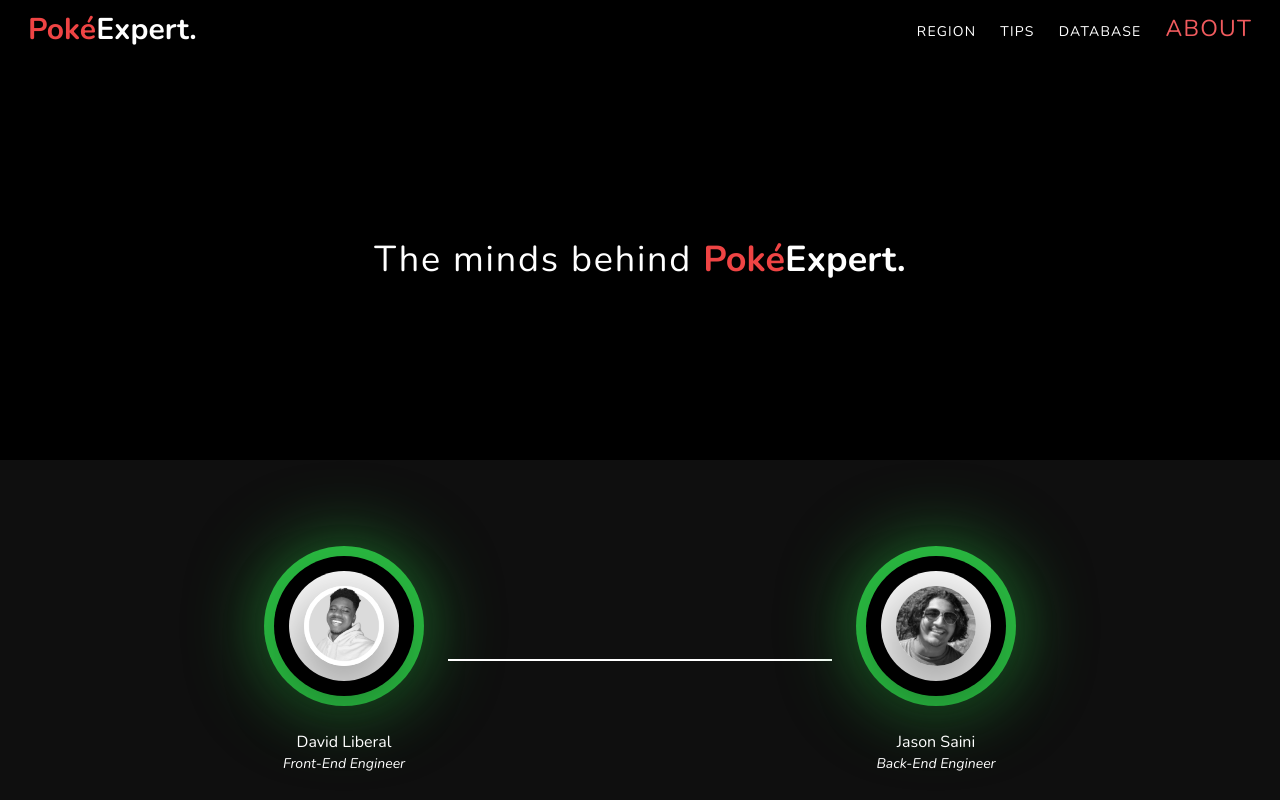
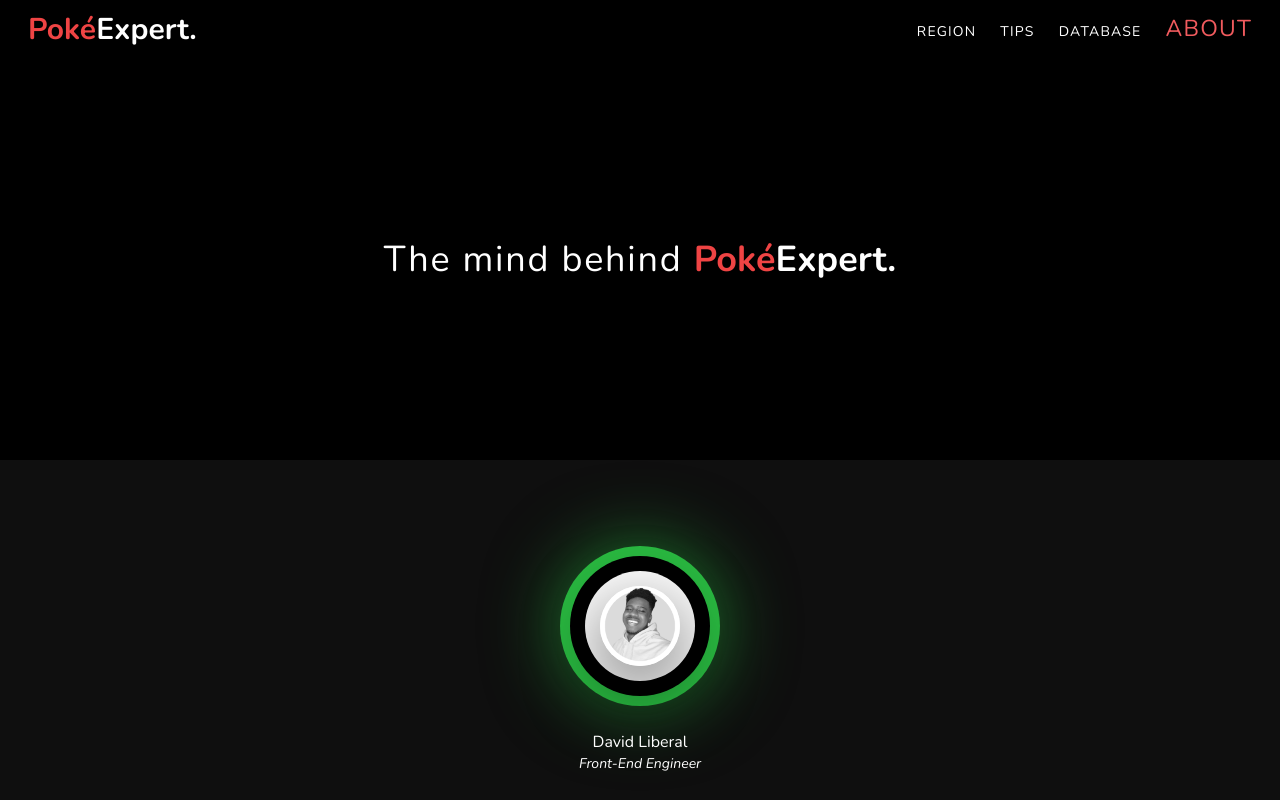
Before and after one commit to davidliberal0/poke-expert-react, a React (Create React App) app: page /about in a window 1280 px wide. Shown: the top 800 px of the page. Built offline with nearby package versions, Linux system fonts and the light colour scheme.

Commit message:
remove team contributer

```diff
--- a/src/components/homepage/LandingSection.jsx
+++ b/src/components/homepage/LandingSection.jsx
@@ -34,7 +34,7 @@ const LandingSection = () => {
             </button> */}
             <button
               type="button"
-              class="build-button bg-red-700 rounded-xl text-white hover:bg-red-500 focus:ring-4 focus:outline-none focus:ring-purple-200 dark:focus:ring-purple-800 font-bold rounded px-4 py-2 text-center mr-2 mb-2"
+              class="build-button bg-red-700 rounded-xl text-white hover:bg-red-500 focus:ring-4 focus:outline-none focus:ring-purple-200 dark:focus:ring-purple-800 font-bold px-4 py-2 text-center mr-2 mb-2"
             >
               Start searching
             </button>
--- a/src/components/poke-info/AboutHeading.jsx
+++ b/src/components/poke-info/AboutHeading.jsx
@@ -7,7 +7,7 @@ const AboutHeading = () => {
       style={{ height: "50vh" }}
     >
       <div className="text-white">
-        The minds behind {}
+        The mind behind {}
         <span className="font-bold text-red-500 tracking-normal">
           Poké<span className="text-white">Expert.</span>
         </span>
--- a/src/components/poke-info/TeamSection.jsx
+++ b/src/components/poke-info/TeamSection.jsx
@@ -13,12 +13,6 @@ const TeamSection = () => {
           imgSrc={david}
           teamTitle={"Front-End Engineer"}
         />
-        <div className="h-0.5 w-96 bg-white mr-6 ml-6"></div>
-        <ContributorImg
-          teamMemb={"Jason Saini"}
-          imgSrc={jason}
-          teamTitle={"Back-End Engineer"}
-        />
       </div>
     </div>
   );
```
